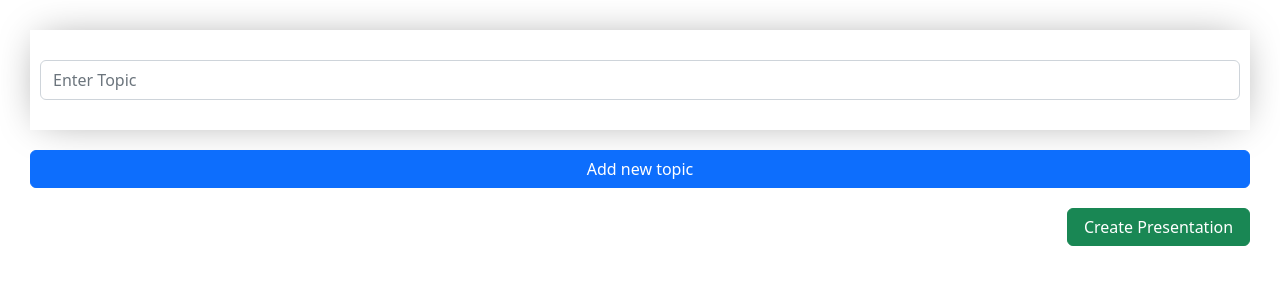
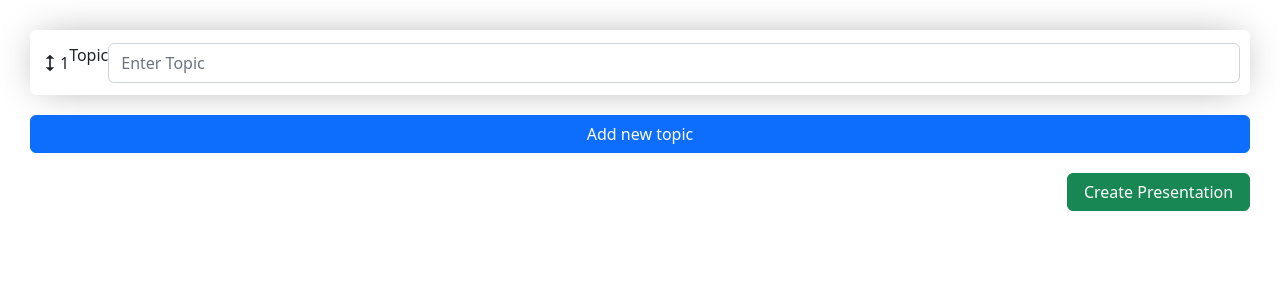
Before and after one commit to Hcankaynak/vote-run-app, a React (Create React App) app in the folder frontend/: page /presentation in a window 1280 px wide. Both pictures are taken after a click on the button "Add new topic". Shown: the top 300 px of the page. Built offline with nearby package versions, Linux system fonts and the light colour scheme; no server answers; the database is empty.

Commit message:
React icon package added, movable icon added to presentation

```diff
--- a/frontend/package.json
+++ b/frontend/package.json
@@ -17,6 +17,7 @@
     "react-beautiful-dnd": "^13.1.1",
     "react-bootstrap": "^2.5.0",
     "react-dom": "^18.2.0",
+    "react-icons": "^4.8.0",
     "react-qr-code": "^2.0.11",
     "react-router-dom": "^6.4.3",
     "react-scripts": "5.0.1",
--- a/frontend/src/pages/presentation/PresentationCreator.tsx
+++ b/frontend/src/pages/presentation/PresentationCreator.tsx
@@ -5,6 +5,7 @@ import Form from "react-bootstrap/Form";
 import {addDoc, collection, getDocs} from "firebase/firestore"
 import {db} from "../../config/firebase-config";
 import {DragDropContext, Droppable, Draggable} from "react-beautiful-dnd";
+import {BiMoveVertical} from "react-icons/bi";
 
 export interface IPresentationCreator {
     userId: string;
@@ -91,7 +92,10 @@ export const PresentationCreator = (props: IPresentationCreator) => {
                                                 {...provided.draggableProps}
                                                 {...provided.dragHandleProps}
                                             >
+                                                <BiMoveVertical size={20}/>
+                                                <div>{index + 1}</div>
                                                 <Form.Group className="topic input-element" controlId="formGroupName">
+                                                    <Form.Label>Topic</Form.Label>
                                                     <Form.Control
                                                         required
                                                         type="topic"
--- a/frontend/src/pages/presentation/presentationCreator.scss
+++ b/frontend/src/pages/presentation/presentationCreator.scss
@@ -7,9 +7,10 @@
     padding: 10px;
     display: flex;
     margin-bottom: 20px;
-    height: 100px;
+    height: 65px;
     align-items: center;
     box-shadow: 0 0 40px -10px rgba(0, 0, 0, .4);
+    border-radius: 6px;
 
     .topic {
       display: flex;
```
Also changed, not shown: 1 other file (tests, documents, lock files or other folders).
